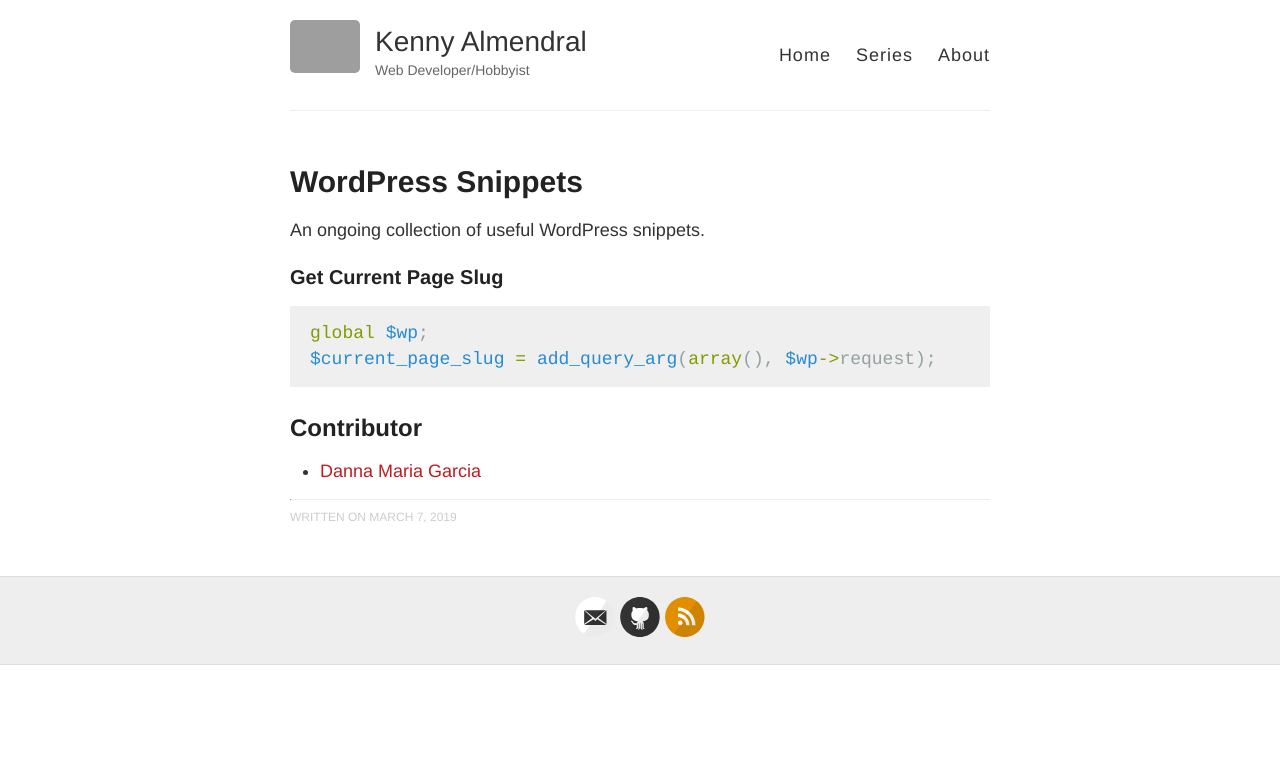
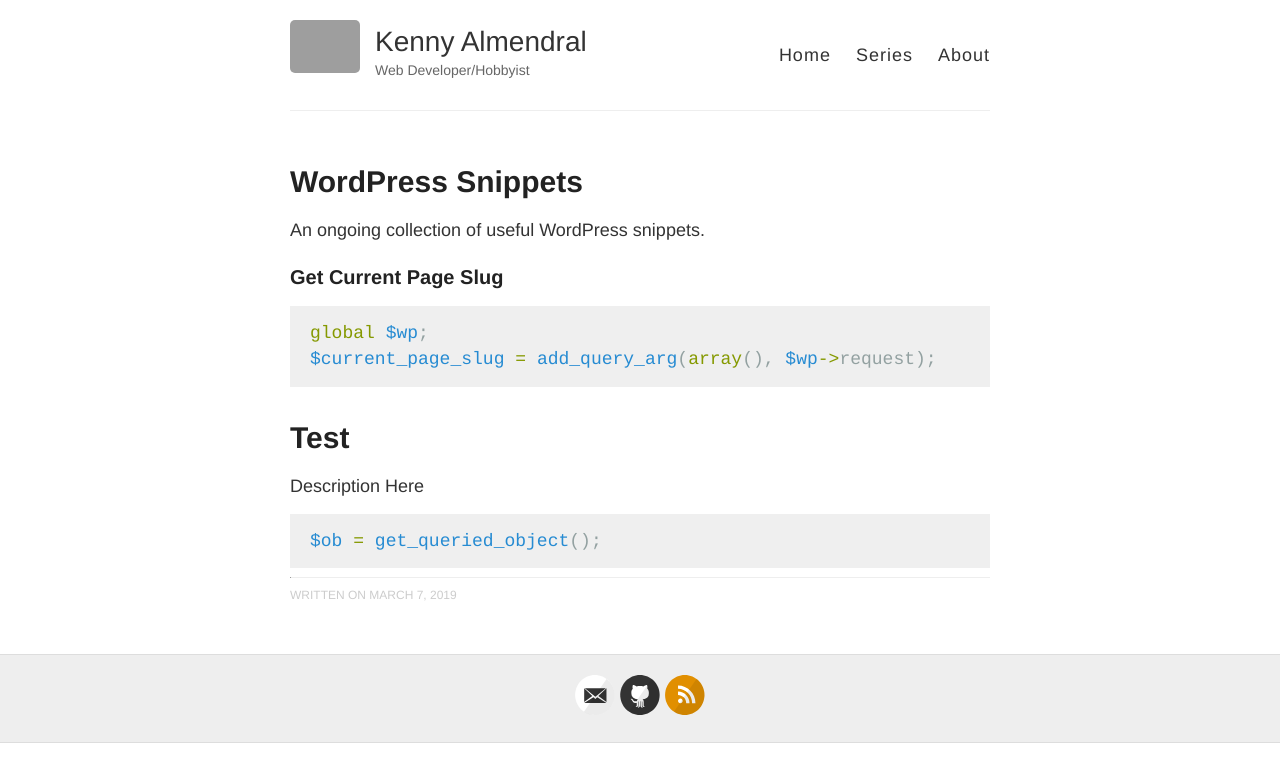
Before and after one commit to kennyalmendral/kennyalmendral.github.io, a Jekyll site: the page built from _posts/2019-03-07-wordpress-snippets.md, in a window 1280 px wide. Shown: the top 782 px of the page. Built offline with Jekyll 4.4.1, drawn with Linux system fonts in a browser that asks for light colours; grey boxes are pictures that could not be loaded.

Commit message:
Update 2019-03-07-wordpress-snippets.md

````diff
--- a/_posts/2019-03-07-wordpress-snippets.md
+++ b/_posts/2019-03-07-wordpress-snippets.md
@@ -11,7 +11,10 @@
 $current_page_slug = add_query_arg(array(), $wp->request);
 ```
 
-## Contributor
-+ [Danna Maria Garcia](https://github.com/dannamariegarcia){:target="_blank"}
+# Test
+Description Here
+```php
+$ob = get_queried_object();
+```
 
 ---
````
